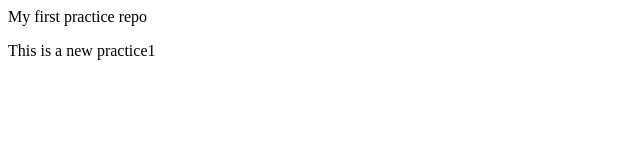
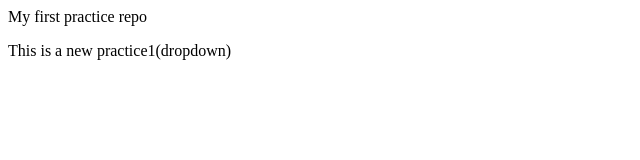
Before and after one commit to PrakashRinky0811/localrepo2, a plain HTML site: page index.html in a window 1280 px wide. Shown: the full height of the page, 0-640 px from the left. Drawn offline with Linux system fonts and the light colour scheme.

Commit message:
dropdown

```diff
--- a/index.html
+++ b/index.html
@@ -1,2 +1,2 @@
 <p>My first practice repo</p>
-<p>This is a new practice1</p>
+<p>This is a new practice1(dropdown)</p>
```
